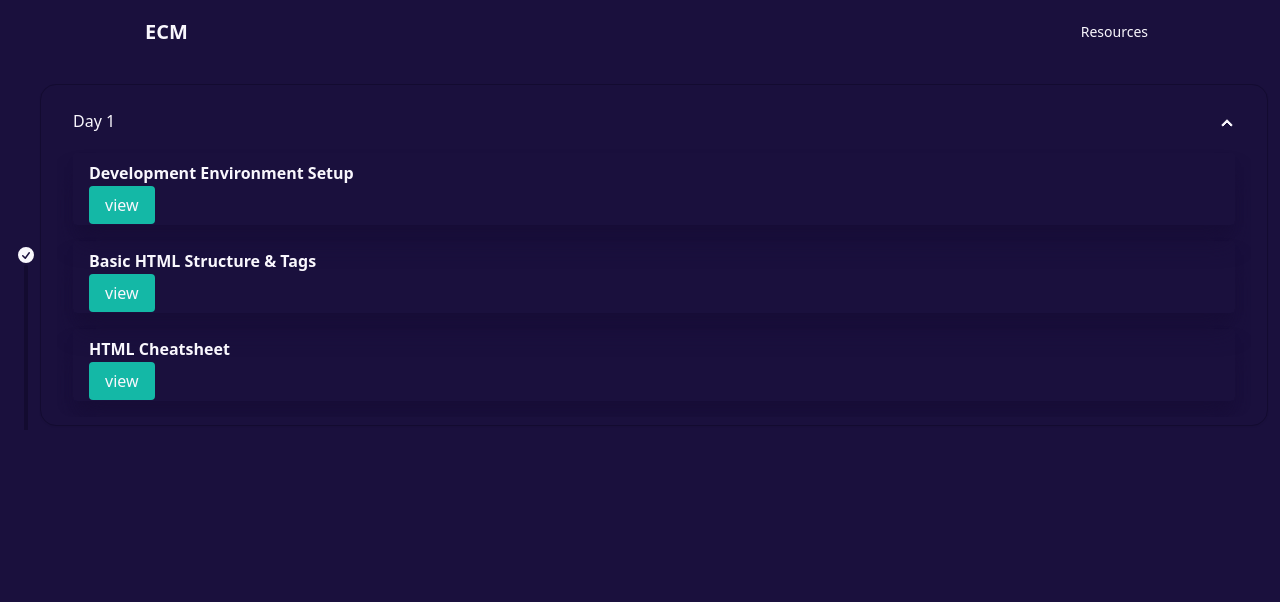
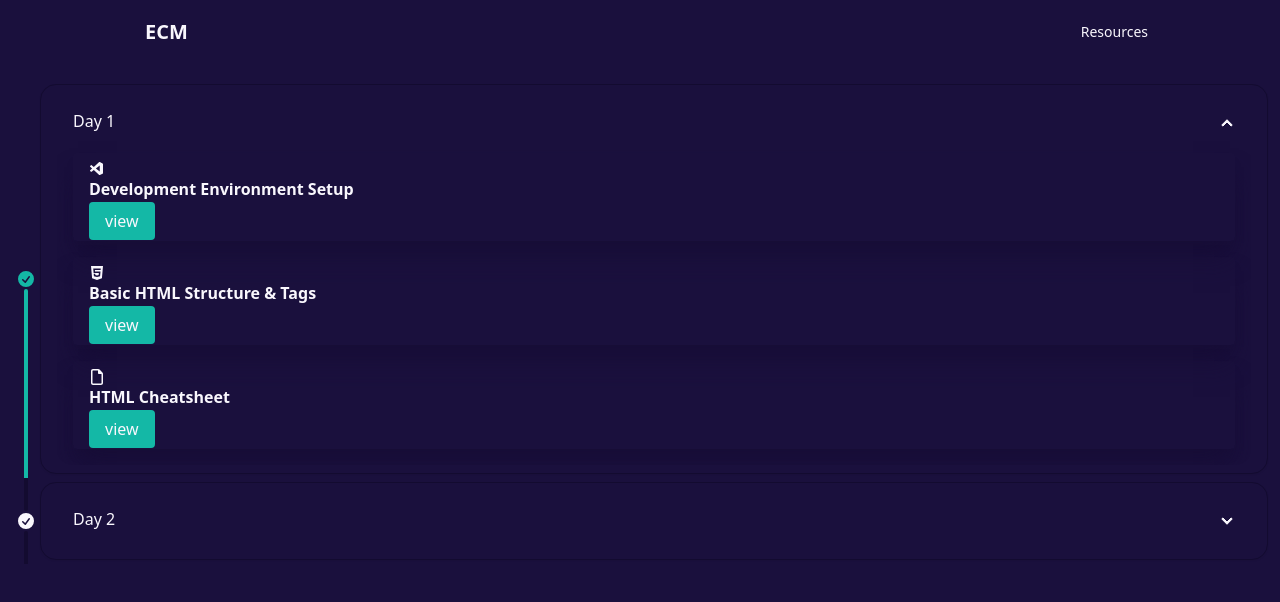
Before and after one commit to Sonu-Hansda/Portfolio-Express, a React (Vite) app: page /resources in a window 1280 px wide. Both pictures are taken after a click on the heading "Day 1". Shown: the top 602 px of the page. Built offline with nearby package versions, Linux system fonts and the light colour scheme.

Commit message:
[updated] day 2 resources

```diff
--- a/package.json
+++ b/package.json
@@ -14,6 +14,7 @@
     "framer-motion": "^11.11.10",
     "react": "^18.3.1",
     "react-dom": "^18.3.1",
+    "react-icons": "^5.3.0",
     "react-router-dom": "^6.27.0",
     "react-toastify": "^10.0.6"
   },
--- a/src/pages/ResourcePage.tsx
+++ b/src/pages/ResourcePage.tsx
@@ -1,4 +1,6 @@
 import React from 'react';
+import {FaGithub, FaHtml5, FaRegFile} from 'react-icons/fa6';
+import { VscVscode } from 'react-icons/vsc';
 
 const ResourcePage: React.FC = () => {
     return (
@@ -10,16 +12,62 @@ const ResourcePage: React.FC = () => {
                             <summary className="collapse-title font-medium">Day 1</summary>
                             <div className="collapse-content">
                                <div className='shadow-xl shadow-base-200 px-4 py-2 rounded mb-4'>
+                               <span>
+                                    <VscVscode/>
+                                </span>
                                 <h1 className='font-semibold mb-2'>Development Environment Setup</h1>
                                 <a href='https://www.youtube.com/watch?v=0gU-qrq3gjU&list=PLDzeHZWIZsTo0wSBcg4-NMIbC0L8evLrD&index=4&ab_channel=CodeHelp-byBabbar' target='_blank' className='bg-teal-500 px-4 py-2 rounded'>view</a>
                                </div>
                                <div className='shadow-xl shadow-base-200 px-4 py-2 rounded mb-4'>
+                               <span>
+                                    <FaHtml5/>
+                                </span>
                                 <h1 className='font-semibold mb-2'>Basic HTML Structure & Tags</h1>
                                 <a href='https://www.youtube.com/watch?v=KdWPGqT5GwE&list=PLDzeHZWIZsTo0wSBcg4-NMIbC0L8evLrD&index=5&ab_channel=CodeHelp-byBabbar' target='_blank' className='bg-teal-500 px-4 py-2 rounded'>view</a>
                                </div>
                                <div className='shadow-xl shadow-base-200 px-4 py-2 rounded'>
+                                <span>
+                                    <FaRegFile/>
+                                </span>
                                 <h1 className='font-semibold mb-2'>HTML Cheatsheet</h1>
                                 <a href='https://filebin.net/2yl42pzq1bnhweml/Html%20Cheatsheet.pdf' target='_blank' className='bg-teal-500 px-4 py-2 rounded'>view</a>
+                               </div>
+                            </div>
+                        </details>
+                    </div>
+                    <div className="timeline-middle">
+                        <svg
+                            xmlns="http://www.w3.org/2000/svg"
+                            viewBox="0 0 20 20"
+                            fill="currentColor"
+                            className="text-teal-500 h-5 w-5">
+                            <path
+                                fillRule="evenodd"
+                                d="M10 18a8 8 0 100-16 8 8 0 000 16zm3.857-9.809a.75.75 0 00-1.214-.882l-3.483 4.79-1.88-1.88a.75.75 0 10-1.06 1.061l2.5 2.5a.75.75 0 001.137-.089l4-5.5z"
+                                clipRule="evenodd" />
+                        </svg>
+                    </div>
+                    <hr className="bg-teal-500" />
+                </li>
+                <li>
+                <hr />
+                    <div className="timeline-end timeline-box w-full">
+                        <details className="collapse collapse-arrow">
+                            <summary className="collapse-title font-medium">Day 2</summary>
+                            <div className="collapse-content">
+                               <div className='shadow-xl shadow-base-200 px-4 py-2 rounded mb-4'>
+                               <span>
+                                    <FaGithub/>
+                                </span>
+                                <h1 className='font-semibold mb-2'>Learn Git & GitHub</h1>
+                                <a href='https://youtu.be/Ez8F0nW6S-w?si=L_U1rCrEICDDY4bA' target='_blank' className='bg-teal-500 px-4 py-2 rounded'>view</a>
+                               </div>
+                               <div className='shadow-xl shadow-base-200 px-4 py-2 rounded'>
+                               <span>
+                                    <FaRegFile/>
+                                </span>
+                                <h1 className='font-semibold mb-2'>Git Cheatsheet</h1>
+                                <a href='https://filebin.net/v0l1tmjgdvycx6gu/git-cheat-sheet-education.pdf' target='_blank' className='bg-teal-500 px-4 py-2 rounded'>view</a>
                                </div>
                             </div>
                         </details>
@@ -39,39 +87,6 @@ const ResourcePage: React.FC = () => {
                     <hr />
                     {/* <hr className="bg-teal-500" /> */}
                 </li>
-                {/* <li>
-                    <hr />
-                    <div className="timeline-middle">
-                        <svg
-                            xmlns="http://www.w3.org/2000/svg"
-                            viewBox="0 0 20 20"
-                            fill="currentColor"
-                            className="h-5 w-5">
-                            <path
-                                fillRule="evenodd"
-                                d="M10 18a8 8 0 100-16 8 8 0 000 16zm3.857-9.809a.75.75 0 00-1.214-.882l-3.483 4.79-1.88-1.88a.75.75 0 10-1.06 1.061l2.5 2.5a.75.75 0 001.137-.089l4-5.5z"
-                                clipRule="evenodd" />
-                        </svg>
-                    </div>
-                    <div className="timeline-end timeline-box">Day 4</div>
-                    <hr />
-                </li>
-                <li>
-                    <hr />
-                    <div className="timeline-end timeline-box">Day 5</div>
-                    <div className="timeline-middle">
-                        <svg
-                            xmlns="http://www.w3.org/2000/svg"
-                            viewBox="0 0 20 20"
-                            fill="currentColor"
-                            className="h-5 w-5">
-                            <path
-                                fillRule="evenodd"
-                                d="M10 18a8 8 0 100-16 8 8 0 000 16zm3.857-9.809a.75.75 0 00-1.214-.882l-3.483 4.79-1.88-1.88a.75.75 0 10-1.06 1.061l2.5 2.5a.75.75 0 001.137-.089l4-5.5z"
-                                clipRule="evenodd" />
-                        </svg>
-                    </div>
-                </li> */}
             </ul>
         </section>
     );
```
Also changed, not shown: 1 other file (tests, documents, lock files or other folders).
